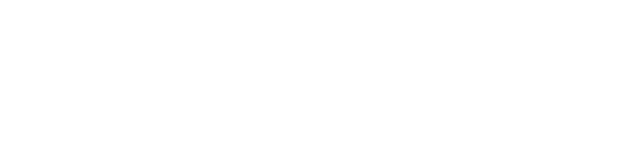
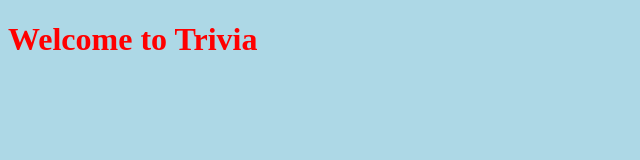
Before and after one commit to ryanjolley12/trivia-game, a plain HTML site: page index.html in a window 1280 px wide. Shown: the whole page, without its empty margins (0-640 px from the left). Drawn offline with Linux system fonts and the light colour scheme.

Commit message:
link to stylesheet

```diff
--- a/assets/styles.css
+++ b/assets/styles.css
@@ -0,0 +1,7 @@
+body {
+    background-color:lightblue;
+}
+
+h1 {
+    color: red;
+}
--- a/index.html
+++ b/index.html
@@ -4,9 +4,11 @@
     <meta charset="UTF-8">
     <meta http-equiv="X-UA-Compatible" content="IE=edge">
     <meta name="viewport" content="width=device-width, initial-scale=1.0">
-    <title>Document</title>
+    <title>Trivia Game</title>
+    <link rel="stylesheet" href="assets/styles.css" />
 </head>
 <body>
-
+    <h1>Welcome to Trivia</h1>
+    <script src="assets/js/"></script>
 </body>
 </html>
```
